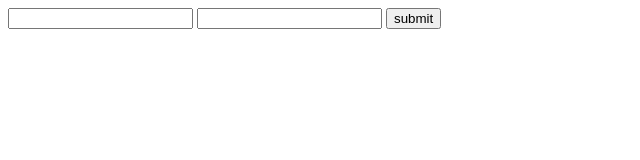
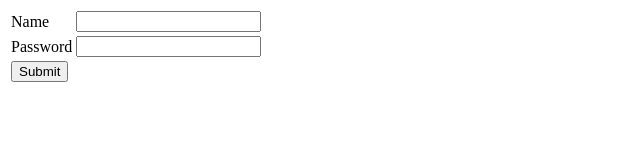
Before and after one commit to raja2513/HCL, a plain HTML site: page index.html in a window 1280 px wide. Shown: the whole page, without its empty margins (0-640 px from the left). Drawn offline with Linux system fonts and the light colour scheme.

Commit message:
Update index.html

```diff
--- a/index.html
+++ b/index.html
@@ -1,11 +1,13 @@
 <html>
-<head>
-</head>
-<body>
-<form action="http://localhost:5000/s" method='POST'>
-  <input type='text' name='name'>
-   <input type='text' name='num'>
-  <input type='submit' value='submit'>
-  </form?
-</body>
+   <body>
+      <form action = "http://localhost:5000/login" method = "post">
+         <table>
+        <tr><td>Name</td>
+        <td><input type ="text" name ="uname"></td></tr>
+        <tr><td>Password</td>
+        <td><input type ="password" name ="pass"></td></tr>
+        <tr><td><input type = "submit"></td></tr>
+    </table>
+      </form>
+   </body>
 </html>
```
